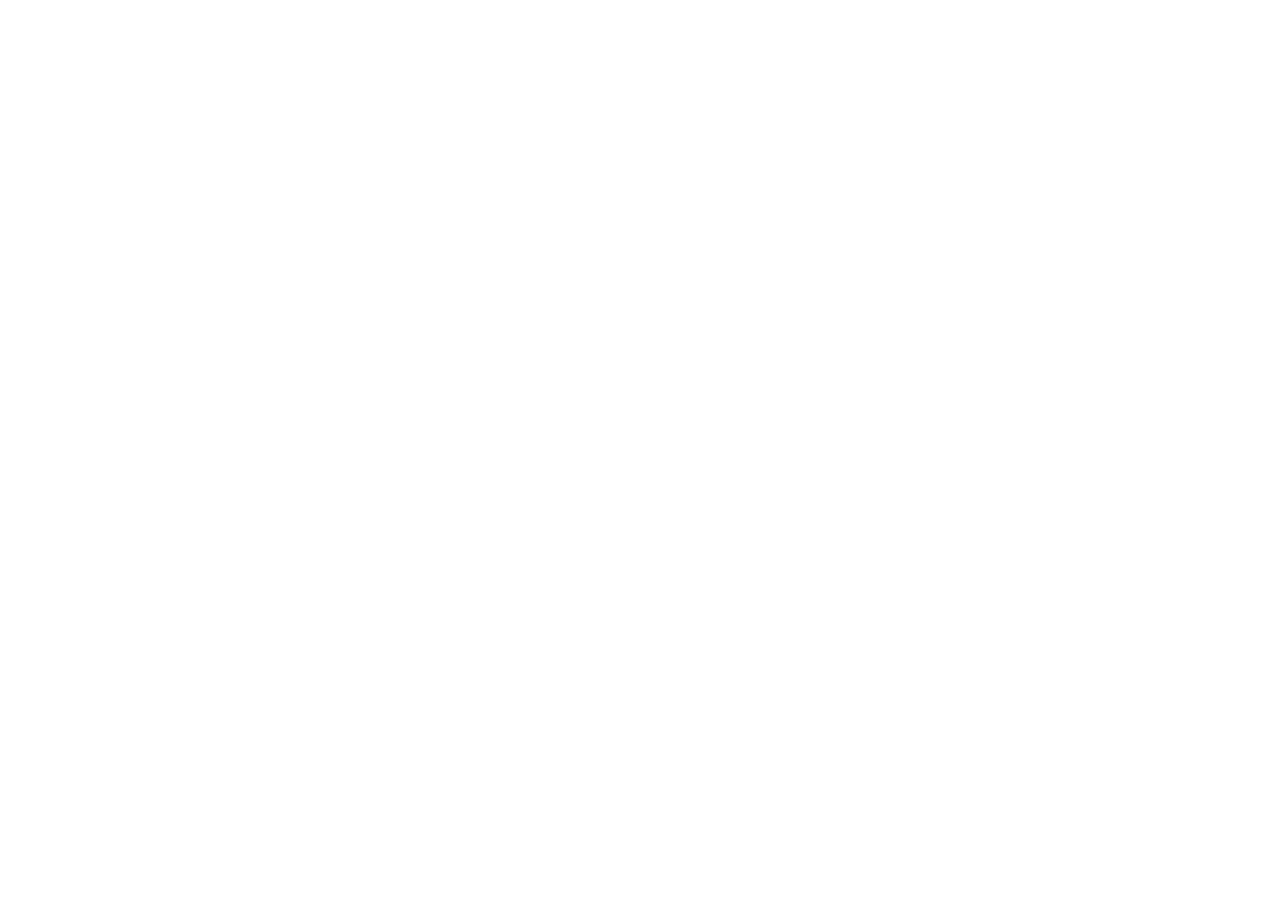
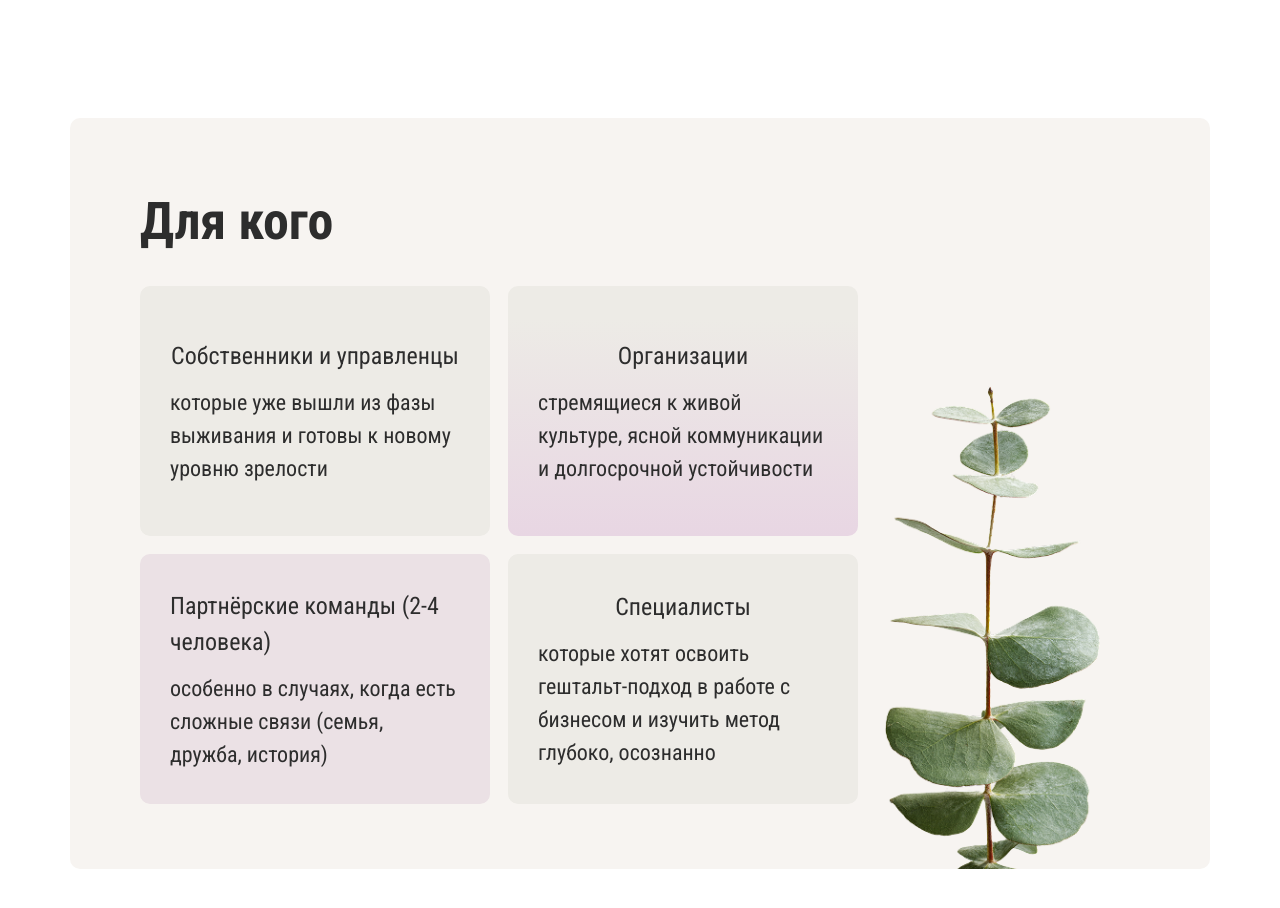
Before and after one commit to VictorREDrudko/startup-landing, a React (Vite) app: page / in a window 1280 px wide. Shown: the part 1774-2682 px from the top of the page. Before the commit the page ends 1892 px from the top, so only its background shows below. Built offline with nearby package versions, Linux system fonts and the light colour scheme.

Commit message:
Add ForWhomBlock

```diff
--- a/src/App.tsx
+++ b/src/App.tsx
@@ -1,6 +1,7 @@
 import './App.css';
 
 import { AboutMyApproachBlock } from './common/about-my-approach';
+import { ForWhomBlock } from './common/for-whom-block';
 import { Header } from './common/header';
 import { MainBlock } from './common/main-block';
 import { QuoteBlock } from './common/quote-block';
@@ -15,6 +16,7 @@
       <MainBlock />
       <QuoteBlock />
       <AboutMyApproachBlock />
+      <ForWhomBlock />
     </>
   );
 }
--- /dev/null
+++ b/src/common/for-whom-block/for-whom-block.tsx
@@ -0,0 +1,47 @@
+import React from 'react';
+
+import { H2, Text } from '../../components/text';
+import { Styled } from './styled';
+
+
+const HEADER_TEXT = 'Для кого';
+const HEADER_INFO_1 = 'Собственники и управленцы';
+const DESCRIPTION_INFO_1 = 'которые уже вышли из фазы выживания и готовы к новому уровню зрелости';
+const HEADER_INFO_2 = 'Организации';
+const DESCRIPTION_INFO_2 = `стремящиеся к живой культуре,
+  ясной коммуникации и долгосрочной устойчивости`;
+const HEADER_INFO_3 = 'Партнёрские команды (2-4 человека)';
+const DESCRIPTION_INFO_3 = 'особенно в случаях, когда есть сложные связи (семья, дружба, история)';
+const HEADER_INFO_4 = 'Специалисты';
+const DESCRIPTION_INFO_4 = `которые хотят освоить гештальт-подход в работе c бизнесом и
+  изучить метод глубоко, осознанно`;
+
+
+export const ForWhomBlock: React.FC = () => {
+  return (
+    <Styled.Container>
+      <Styled.Content>
+        <H2>{HEADER_TEXT}</H2>
+        <Styled.InfoWrapper>
+          <Styled.Info>
+            <Text fontSize={24}>{HEADER_INFO_1}</Text>
+            <Text fontSize={22}>{DESCRIPTION_INFO_1}</Text>
+          </Styled.Info>
+          <Styled.InfoGradient>
+            <Text fontSize={24}>{HEADER_INFO_2}</Text>
+            <Text fontSize={22}>{DESCRIPTION_INFO_2}</Text>
+          </Styled.InfoGradient>
+          <Styled.InfoLightBeige>
+            <Text fontSize={24}>{HEADER_INFO_3}</Text>
+            <Text fontSize={22}>{DESCRIPTION_INFO_3}</Text>
+          </Styled.InfoLightBeige>
+          <Styled.Info>
+            <Text fontSize={24}>{HEADER_INFO_4}</Text>
+            <Text fontSize={22}>{DESCRIPTION_INFO_4}</Text>
+          </Styled.Info>
+        </Styled.InfoWrapper>
+      </Styled.Content>
+      <Styled.Img />
+    </Styled.Container>
+  );
+};
--- /dev/null
+++ b/src/common/for-whom-block/index.ts
@@ -0,0 +1 @@
+export { ForWhomBlock } from './for-whom-block';
--- /dev/null
+++ b/src/common/for-whom-block/styled.ts
@@ -0,0 +1,384 @@
+import styled from 'styled-components';
+
+import elegantBackground from '../../assets/image-plant/elegantnyi-fon-evkalipta.png';
+import { H2 } from '../../components/text';
+
+export const Container = styled.div`
+  width: 100%;
+  max-width: 1440px;
+  display: flex;
+  align-items: flex-start;
+  justify-content: space-between;
+  margin-bottom: 120px;
+  padding: 65px 0;
+  border-radius: 10px;
+  background: var(--primary-color-super-light-beige);
+  position: relative;
+  box-sizing: border-box;
+  overflow: hidden;
+
+  @media (max-width: 1300px) {
+    padding: 65px 0;
+  }
+
+  @media (max-width: 1200px) {
+    padding: 65px 0;
+  }
+
+  @media (max-width: 1150px) {
+    padding: 65px 0;
+  }
+
+  @media (max-width: 1100px) {
+    padding: 65px 0;
+    justify-content: center;
+  }
+
+  @media (max-width: 1000px) {
+    padding: 65px 0;
+    justify-content: center;
+  }
+
+  @media (max-width: 650px) {
+    padding: 45px 0;
+  }
+
+  @media (max-width: 480px) {
+    padding: 40px 0;
+    margin-bottom: 80px;
+  }
+
+  @media (max-width: 390px) {
+    padding: 30px 0;
+    margin-bottom: 60px;
+  }
+
+  @media (max-width: 375px) {
+    padding: 25px 0;
+  }
+`;
+
+export const Content = styled.div`
+  display: flex;
+  flex-direction: column;
+  align-items: flex-start;
+  gap: 25px;
+  margin-right: 35px;
+  width: 100%;
+  max-width: calc(100% - 392px);
+  padding-left: 90px;
+
+  ${H2} {
+    width: 100%;
+    text-align: left;
+  }
+
+  /* Когда картинка исчезает (1100px) - центрируем весь контент */
+  @media (max-width: 1100px) {
+    align-items: center;
+    max-width: 100%;
+    margin-right: 0;
+    padding-left: 40px;
+    padding-right: 40px;
+
+    ${H2} {
+      text-align: center;
+    }
+  }
+
+  @media (max-width: 1300px) {
+    max-width: calc(100% - 372px);
+    margin-right: 30px;
+    padding-left: 70px;
+  }
+
+  @media (max-width: 1200px) {
+    max-width: calc(100% - 352px);
+    margin-right: 25px;
+    padding-left: 60px;
+  }
+
+  @media (max-width: 1150px) {
+    max-width: calc(100% - 342px);
+    margin-right: 20px;
+    padding-left: 50px;
+  }
+
+  @media (max-width: 1100px) {
+    max-width: calc(100% - 332px);
+    margin-right: 18px;
+    padding-left: 40px;
+  }
+
+  @media (max-width: 1050px) {
+    max-width: calc(100% - 312px);
+    margin-right: 15px;
+    padding-left: 35px;
+  }
+
+  @media (max-width: 650px) {
+    padding-left: 20px;
+    padding-right: 20px;
+  }
+
+  @media (max-width: 480px) {
+    gap: 20px;
+    padding-left: 20px;
+    padding-right: 20px;
+  }
+
+  @media (max-width: 390px) {
+    padding-left: 15px;
+    padding-right: 15px;
+  }
+
+  @media (max-width: 375px) {
+    padding-left: 10px;
+    padding-right: 10px;
+  }
+`;
+
+export const InfoWrapper = styled.div`
+  display: grid;
+  grid-template-columns: 370px 370px;
+  grid-template-rows: 260px 260px;
+  gap: 20px;
+  justify-content: flex-start;
+  width: 100%;
+
+  /* Когда картинка исчезает (1100px) - центрируем grid */
+  @media (max-width: 1100px) {
+    justify-content: center;
+  }
+
+  @media (max-width: 1300px) {
+    grid-template-columns: 350px 350px;
+    grid-template-rows: 250px 250px;
+    gap: 18px;
+  }
+
+  @media (max-width: 1200px) {
+    grid-template-columns: 340px 340px;
+    grid-template-rows: 240px 240px;
+    gap: 20px;
+  }
+
+  @media (max-width: 1150px) {
+    grid-template-columns: 330px 330px;
+    grid-template-rows: 235px 235px;
+    gap: 18px;
+  }
+
+  @media (max-width: 1100px) {
+    grid-template-columns: 320px 320px;
+    grid-template-rows: 230px 230px;
+    gap: 18px;
+  }
+
+  @media (max-width: 1050px) {
+    grid-template-columns: 300px 300px;
+    grid-template-rows: 220px 220px;
+    gap: 16px;
+  }
+
+  @media (max-width: 1100px) {
+    grid-template-columns: 290px 290px;
+    grid-template-rows: 240px 240px;
+    gap: 30px;
+  }
+
+  @media (max-width: 900px) {
+    grid-template-columns: 280px 280px;
+    grid-template-rows: 230px 230px;
+    gap: 25px;
+  }
+
+  @media (max-width: 800px) {
+    grid-template-columns: 270px 270px;
+    grid-template-rows: 220px 220px;
+    gap: 20px;
+  }
+
+  @media (max-width: 750px) {
+    grid-template-columns: 1fr;
+    grid-template-rows: repeat(4, auto);
+    gap: 20px;
+    max-width: 400px;
+  }
+
+  @media (max-width: 650px) {
+    max-width: 380px;
+    gap: 18px;
+  }
+
+  @media (max-width: 550px) {
+    max-width: 360px;
+    gap: 16px;
+  }
+
+  @media (max-width: 480px) {
+    gap: 15px;
+    max-width: 350px;
+  }
+
+  @media (max-width: 430px) {
+    max-width: 340px;
+    gap: 14px;
+  }
+
+  @media (max-width: 390px) {
+    grid-template-columns: 1fr;
+    grid-template-rows: repeat(4, auto);
+    gap: 12px;
+    max-width: 320px;
+  }
+
+  @media (max-width: 375px) {
+    max-width: 300px;
+    gap: 10px;
+  }
+
+  @media (max-width: 360px) {
+    max-width: 280px;
+    gap: 10px;
+  }
+`;
+
+export const Img = styled.div`
+  width: 357px;
+  height: 665px;
+  background-image: url(${elegantBackground});
+  background-size: cover;
+  background-position: center;
+  border-radius: 10px;
+  position: absolute;
+  right: 20px;
+  bottom: 0;
+  flex-shrink: 0;
+
+  @media (max-width: 1300px) {
+    width: 340px;
+    height: 630px;
+    right: 20px;
+  }
+
+  @media (max-width: 1250px) {
+    width: 330px;
+    height: 620px;
+    right: 20px;
+  }
+
+  @media (max-width: 1200px) {
+    width: 320px;
+    height: 600px;
+    right: 20px;
+  }
+
+  @media (max-width: 1150px) {
+    width: 310px;
+    height: 580px;
+    right: 20px;
+  }
+
+  @media (max-width: 1100px) {
+    display: none;
+  }
+`;
+
+export const Info = styled.div`
+  display: flex;
+  flex-direction: column;
+  align-items: center;
+  justify-content: center;
+  gap: 12px;
+  padding: 35px 30px;
+  border-radius: 10px;
+  width: 100%;
+  height: 100%;
+  box-sizing: border-box;
+  text-align: center;
+  background: var(--primary-color-beige);
+  overflow: hidden;
+
+  @media (max-width: 1150px) {
+    padding: 32px 28px;
+    gap: 11px;
+  }
+
+  @media (max-width: 1050px) {
+    padding: 30px 25px;
+    gap: 10px;
+  }
+
+  @media (max-width: 1100px) {
+    padding: 25px 20px;
+    gap: 10px;
+  }
+
+  @media (max-width: 750px) {
+    padding: 25px 20px;
+    gap: 8px;
+    height: auto;
+    min-height: 180px;
+  }
+
+  @media (max-width: 650px) {
+    padding: 22px 18px;
+    gap: 7px;
+    min-height: 170px;
+  }
+
+  @media (max-width: 550px) {
+    padding: 20px 16px;
+    gap: 6px;
+    min-height: 160px;
+  }
+
+  @media (max-width: 480px) {
+    padding: 20px 15px;
+    gap: 6px;
+    height: 190px;
+  }
+
+  @media (max-width: 430px) {
+    padding: 18px 14px;
+    gap: 5px;
+    height: 180px;
+  }
+
+  @media (max-width: 390px) {
+    padding: 18px 12px;
+    gap: 5px;
+    height: 170px;
+  }
+
+  @media (max-width: 375px) {
+    padding: 16px 10px;
+    gap: 4px;
+    height: 160px;
+  }
+
+  @media (max-width: 360px) {
+    padding: 15px 8px;
+    gap: 4px;
+    height: 150px;
+  }
+`;
+
+export const InfoLightBeige = styled(Info)`
+  background: var(--primary-color-super-light-rose);
+`;
+
+export const InfoGradient = styled(Info)`
+  background: linear-gradient(0deg, #E8D6E3 0%, #EDEBE6 87%, #EDEBE6 100%);
+`;
+
+export const Styled = {
+  Container,
+  Content,
+  InfoWrapper,
+  Img,
+  Info,
+  InfoLightBeige,
+  InfoGradient,
+};
--- a/src/global-styles.ts
+++ b/src/global-styles.ts
@@ -18,6 +18,7 @@
     --primary-color-super-light-rose: #ebe1e5;
     --primary-color-super-light-beige: #f7f4f1;
     --primary-color-medium-rose: #d5b5cd;
+    --primary-color-beige: #edebe6;
 
     --secondary-color-base: #cda6c3;
     --secondary-color-100: #292127;
--- a/src/index.css
+++ b/src/index.css
@@ -1,6 +1,7 @@
 * {
   margin: 0;
   padding: 0;
+  box-sizing: border-box;
 }
 
 #root {
@@ -22,6 +23,8 @@
   max-width: 1440px;
   min-height: 100vh;
   margin: 0 auto;
+  width: 100%;
+  padding: 0 70px;
   box-sizing: border-box;
 }
 
```
